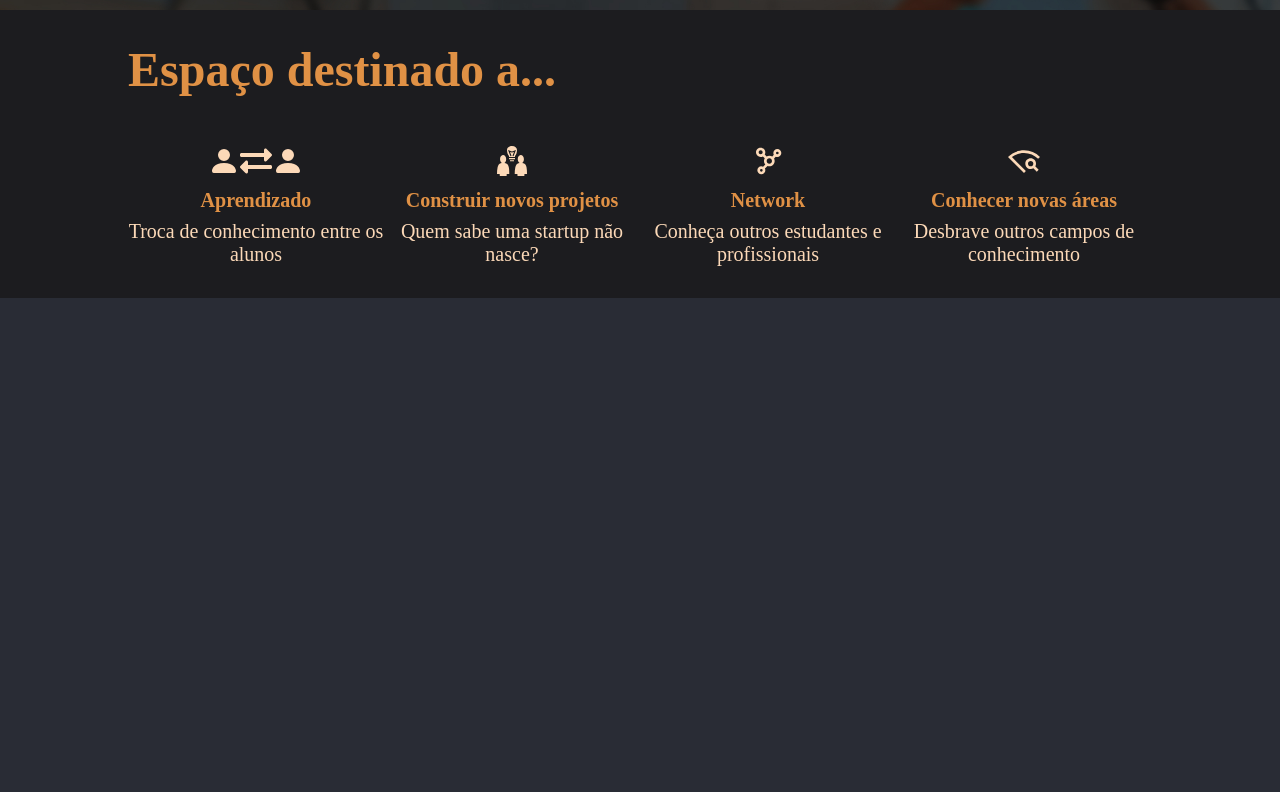
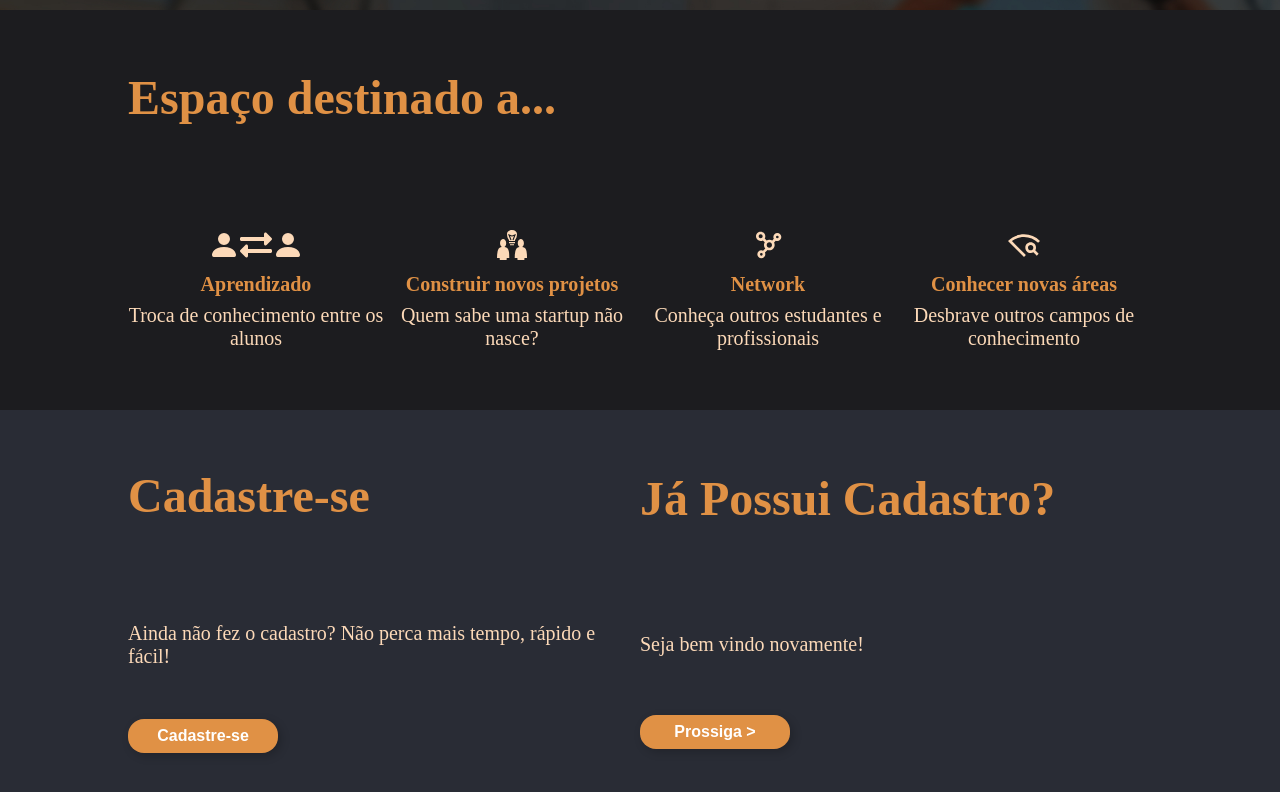
Before and after one commit to Joffre-Quintas/Match_Students_Frontend, a React (Vite) app: page / in a window 1280 px wide. Shown: the part 790-1582 px from the top of the page. Built offline with nearby package versions, Linux system fonts and the light colour scheme.

Commit message:
Página Inicial finalizada..

```diff
--- /dev/null
+++ b/src/components/Button/Button.scss
@@ -0,0 +1,18 @@
+@use '../../variables';
+
+button {
+    padding: .5rem 1rem;
+    border: none;
+    border-radius: 1rem;
+    width: 150px;
+    background-color: variables.$color_primary;
+    color: variables.$color_contrast;
+    cursor: pointer;
+    font-weight: 600;
+    font-size: 1rem;
+    transition: all .3s linear;
+    box-shadow: 3px 3px 10px rgba(0, 0, 0, 0.2);
+    &:hover {
+        background-color: variables.$color_secondary;
+    }
+}
--- /dev/null
+++ b/src/components/Button/Button.tsx
@@ -0,0 +1,9 @@
+import './Button.scss';
+
+interface IButton {
+    type?: 'submit' | 'reset' | 'button'
+    content: string
+}
+export default function Button(props: IButton) {
+    return <button type={props.type}>{props.content}</button>
+}
--- a/src/pages/InitialPage/InitialPage.scss
+++ b/src/pages/InitialPage/InitialPage.scss
@@ -15,13 +15,16 @@
 
         &:nth-child(2) {
             background-color: rgb(28, 28, 31);
-            height: 50%;
+            height: 50vh;
             & > .container {
                 display: flex;
                 flex-direction: column;
                 justify-content: space-around;
                 height: 100%;
             }
+        }
+        &:nth-child(3){
+            height: 50vh;
         }
     }
 
@@ -41,6 +44,19 @@
             gap: 1rem;
         }
     }
+    .inviteToRegister {
+        & .container {
+            display: grid;
+            grid-template-columns: 1fr 1fr;
+            height: 100%;
 
+            & .textField {
+                height: 100%;
+                display: flex;
+                flex-direction: column;
+                justify-content: space-around;
+            }
+        }
+    }
 
 }
--- a/src/pages/InitialPage/InitialPage.tsx
+++ b/src/pages/InitialPage/InitialPage.tsx
@@ -1,5 +1,6 @@
 import './InitialPage.scss';
 import CardUtil from '../../components/CardUtil/CardUtil';
+import { Link } from 'react-router-dom';
 
 //Images
 import img1 from '../../assets/imgs/initialPage/img1.jpg';
@@ -10,6 +11,7 @@ import { BsFillPersonFill } from 'react-icons/bs';
 import { GiTeamIdea } from 'react-icons/gi';
 import { BiNetworkChart } from 'react-icons/bi';
 import { MdOutlineWifiFind } from 'react-icons/md';
+import Button from '../../components/Button/Button';
 
 export default function InitialPage(){
     return(
@@ -56,7 +58,20 @@ export default function InitialPage(){
                     </div>
                 </div>
             </section>
-            <section></section>
+            <section className='inviteToRegister'>
+                <div className="container">
+                    <div className="textField">
+                        <h2>Cadastre-se</h2>
+                        <p>Ainda não fez o cadastro? Não perca mais tempo, rápido e fácil!</p>
+                        <Button content='Cadastre-se'/>
+                    </div>
+                    <div className="textField">
+                        <h2>Já Possui Cadastro?</h2>
+                        <p>Seja bem vindo novamente!</p>
+                        <Link to={'/home'}><Button content='Prossiga >'/></Link>
+                    </div>
+                </div>
+            </section>
         </div>
     )
 }
```
